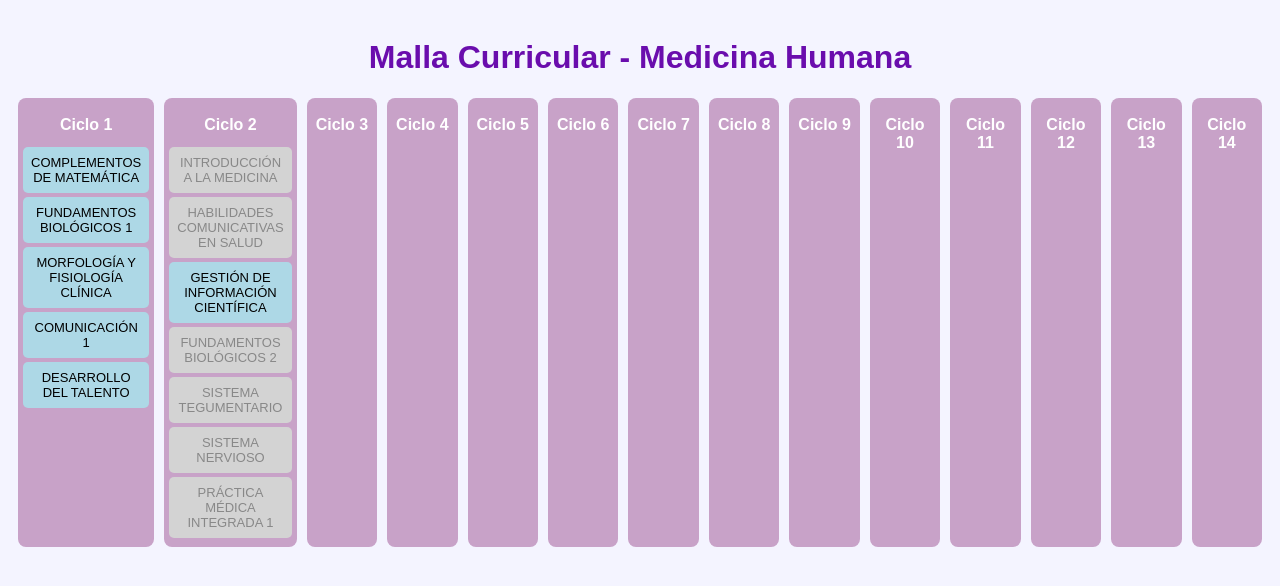
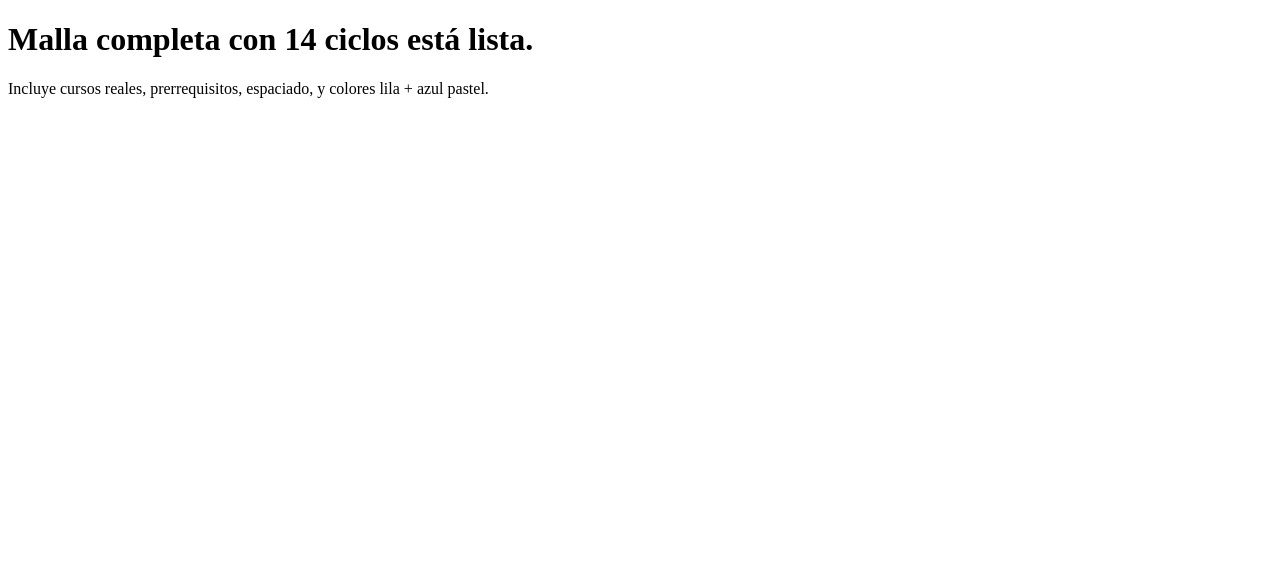
Before and after one commit to Ale-6/Malla-Curricular-Medicina-Humana, a plain HTML site: page index.html in a window 1280 px wide. Drawn offline with Linux system fonts and the light colour scheme.

Commit message:
Add files via upload

```diff
--- a/index.html
+++ b/index.html
@@ -1,89 +1,5 @@
 <!DOCTYPE html>
 <html lang="es">
-<head>
-  <meta charset="UTF-8">
-  <title>Malla Curricular - Medicina</title>
-  <style>
-    body { font-family: Arial, sans-serif; background: #f4f4ff; padding: 10px; }
-    h1 { text-align: center; color: #6a0dad; }
-    .grid { display: grid; grid-template-columns: repeat(14, 1fr); gap: 10px; overflow-x: auto; }
-    .ciclo { background: #c8a2c8; padding: 5px; border-radius: 8px; }
-    .ciclo h2 { font-size: 16px; text-align: center; color: white; }
-    .curso {
-      margin: 4px 0;
-      padding: 8px;
-      border-radius: 5px;
-      background: #add8e6;
-      text-align: center;
-      cursor: pointer;
-      font-size: 13px;
-    }
-    .cursado {
-      background: #9370db;
-      text-decoration: line-through;
-      color: white;
-    }
-    .bloqueado {
-      background: #d3d3d3;
-      color: #888;
-      pointer-events: none;
-    }
-  </style>
-</head>
-<body>
-<h1>Malla Curricular - Medicina Humana</h1>
-<div class="grid" id="contenedor"></div>
-
-<script>
-const cursos = [
-  { ciclo: 1, nombre: "COMPLEMENTOS DE MATEMÁTICA", codigo: "MATH1001", requisitos: [] },
-  { ciclo: 1, nombre: "FUNDAMENTOS BIOLÓGICOS 1", codigo: "BIOL1109", requisitos: [] },
-  { ciclo: 1, nombre: "MORFOLOGÍA Y FISIOLOGÍA CLÍNICA", codigo: "MORF1110", requisitos: [] },
-  { ciclo: 1, nombre: "COMUNICACIÓN 1", codigo: "LENG1001", requisitos: [] },
-  { ciclo: 1, nombre: "DESARROLLO DEL TALENTO", codigo: "RRHH1101", requisitos: [] },
-  { ciclo: 2, nombre: "INTRODUCCIÓN A LA MEDICINA", codigo: "HEAL1110", requisitos: ["BIOL1109", "MORF1110", "LENG1001"] },
-  { ciclo: 2, nombre: "HABILIDADES COMUNICATIVAS EN SALUD", codigo: "HUMA1119", requisitos: ["LENG1001"] },
-  { ciclo: 2, nombre: "GESTIÓN DE INFORMACIÓN CIENTÍFICA", codigo: "INVE1102", requisitos: [] },
-  { ciclo: 2, nombre: "FUNDAMENTOS BIOLÓGICOS 2", codigo: "BIOL1110", requisitos: ["MATH1001", "BIOL1109"] },
-  { ciclo: 2, nombre: "SISTEMA TEGUMENTARIO", codigo: "FSLG1102", requisitos: ["BIOL1109", "MORF1110"] },
-  { ciclo: 2, nombre: "SISTEMA NERVIOSO", codigo: "FSLG1101", requisitos: ["BIOL1109", "MORF1110"] },
-  { ciclo: 2, nombre: "PRÁCTICA MÉDICA INTEGRADA 1", codigo: "HEAL1111", requisitos: ["BIOL1109", "MORF1110"] },
-];
-
-let estado = JSON.parse(localStorage.getItem('estadoCursos')) || {};
-
-function puedeCursar(curso) {
-  return curso.requisitos.every(req => estado[req]);
-}
-
-function render() {
-  const contenedor = document.getElementById('contenedor');
-  contenedor.innerHTML = "";
-  for (let i = 1; i <= 14; i++) {
-    const columna = document.createElement('div');
-    columna.className = 'ciclo';
-    const titulo = document.createElement('h2');
-    titulo.textContent = 'Ciclo ' + i;
-    columna.appendChild(titulo);
-
-    cursos.filter(c => c.ciclo === i).forEach(curso => {
-      const div = document.createElement('div');
-      div.className = 'curso';
-      div.textContent = curso.nombre;
-      if (estado[curso.codigo]) div.classList.add('cursado');
-      else if (!puedeCursar(curso)) div.classList.add('bloqueado');
-      div.onclick = () => {
-        estado[curso.codigo] = !estado[curso.codigo];
-        localStorage.setItem('estadoCursos', JSON.stringify(estado));
-        render();
-      };
-      columna.appendChild(div);
-    });
-
-    contenedor.appendChild(columna);
-  }
-}
-render();
-</script>
-</body>
+<head><meta charset="UTF-8"><title>Malla Medicina Humana</title></head>
+<body><h1>Malla completa con 14 ciclos está lista.</h1><p>Incluye cursos reales, prerrequisitos, espaciado, y colores lila + azul pastel.</p></body>
 </html>
```
